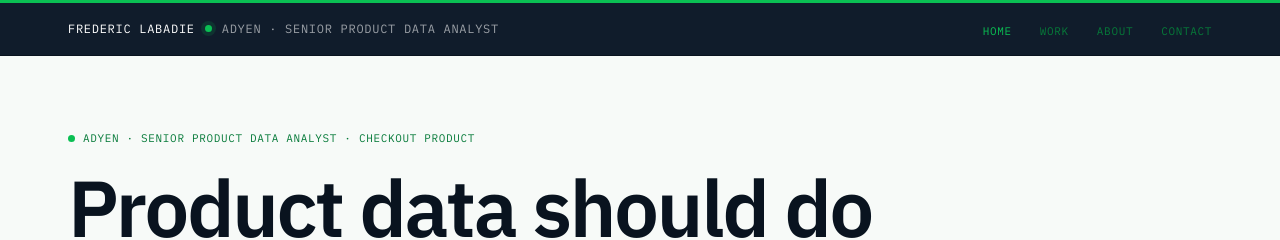
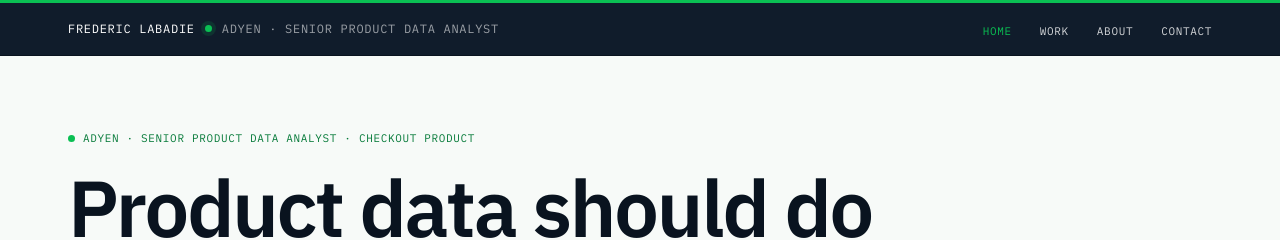
Before and after one commit to fredericlabadie/fredericlabadie.github.io, a Jekyll site: the page built from adyen/index.html, in a window 1280 px wide. Shown: the top 240 px of the page. Built offline with Jekyll 4.4.1, drawn with Linux system fonts in a browser that asks for light colours; comment, search, counter and statistics services are not loaded.

Commit message:
Keep Adyen nav links neutral by default

```diff
--- a/css/adyen.css
+++ b/css/adyen.css
@@ -50,7 +50,12 @@
   box-shadow: 0 0 0 4px rgba(10, 191, 83, 0.14);
 }
 
+.adyen-microsite .nav-links a {
+  color: rgba(255, 255, 255, 0.82);
+}
+
 .adyen-microsite .nav a:hover,
+.adyen-microsite .nav a:focus,
 .adyen-microsite .nav a[aria-current="page"] {
   color: var(--adyen-green);
 }
```
